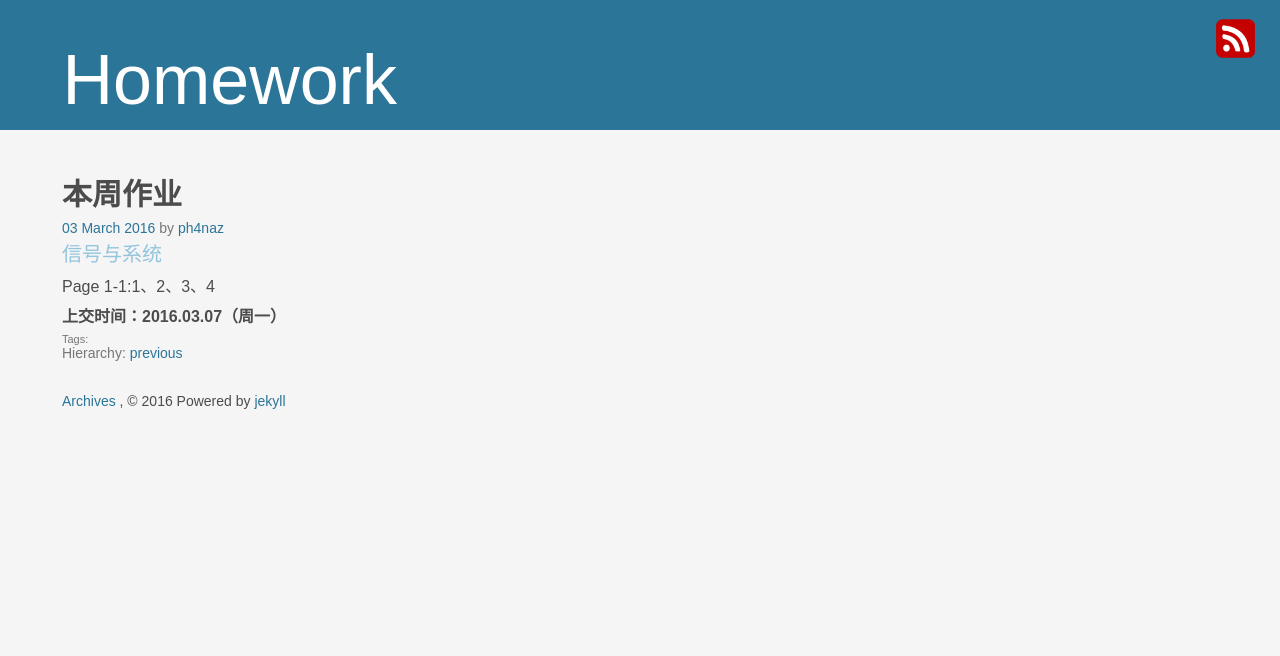
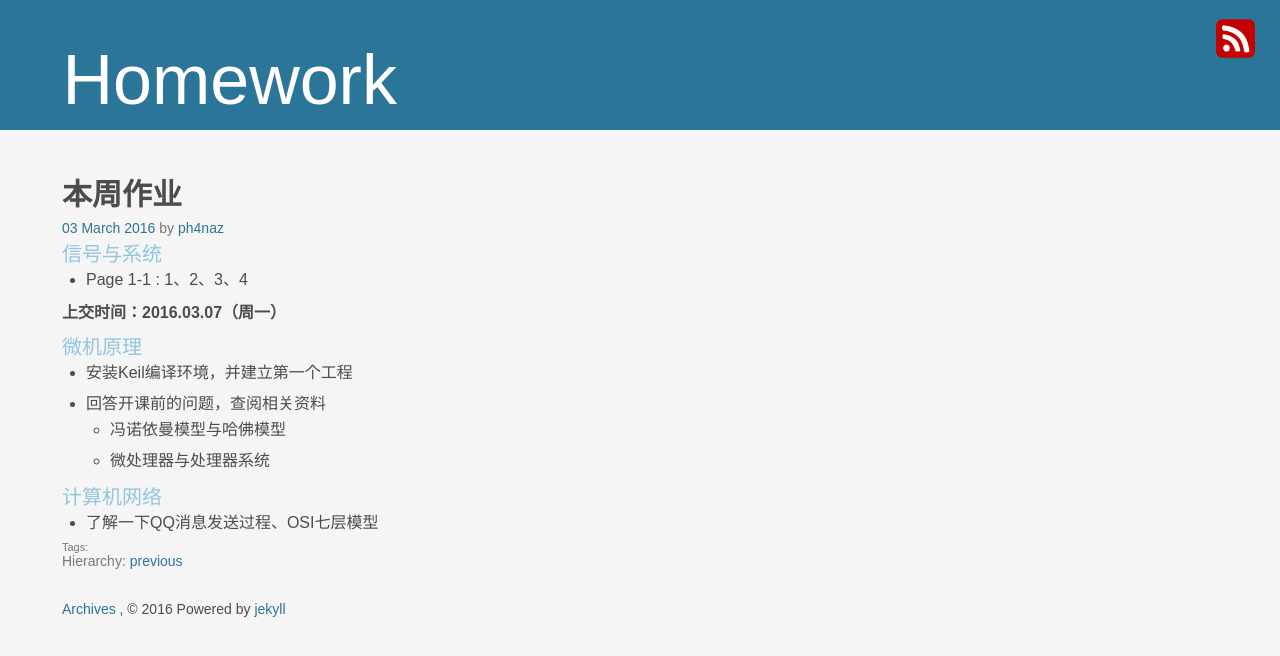
Before and after one commit to ph4naz/ph4naz.github.io, a Jekyll site: the page built from _posts/2016-03-03-homework.md, in a window 1280 px wide. Shown: the top 656 px of the page. Built offline with Jekyll 4.4.1, drawn with Linux system fonts in a browser that asks for light colours; nearby versions of some CDN libraries; Markdown is read by kramdown in place of the engine named in the settings.

Commit message:
homework

```diff
--- a/_posts/2016-03-03-homework.md
+++ b/_posts/2016-03-03-homework.md
@@ -1,9 +1,19 @@
 ---
 title: 本周作业
 layout: post
+topics: [微机原理,信号与系统，计算机网络]
 ---
 
 ##信号与系统
-Page 1-1:1、2、3、4
+*	Page 1-1 : 1、2、3、4
 
 **上交时间：2016.03.07（周一）**
+
+##微机原理
+*	安装Keil编译环境，并建立第一个工程
+*	回答开课前的问题，查阅相关资料
+	*	冯诺依曼模型与哈佛模型
+	*	微处理器与处理器系统
+
+##计算机网络
+*	了解一下QQ消息发送过程、OSI七层模型
```
